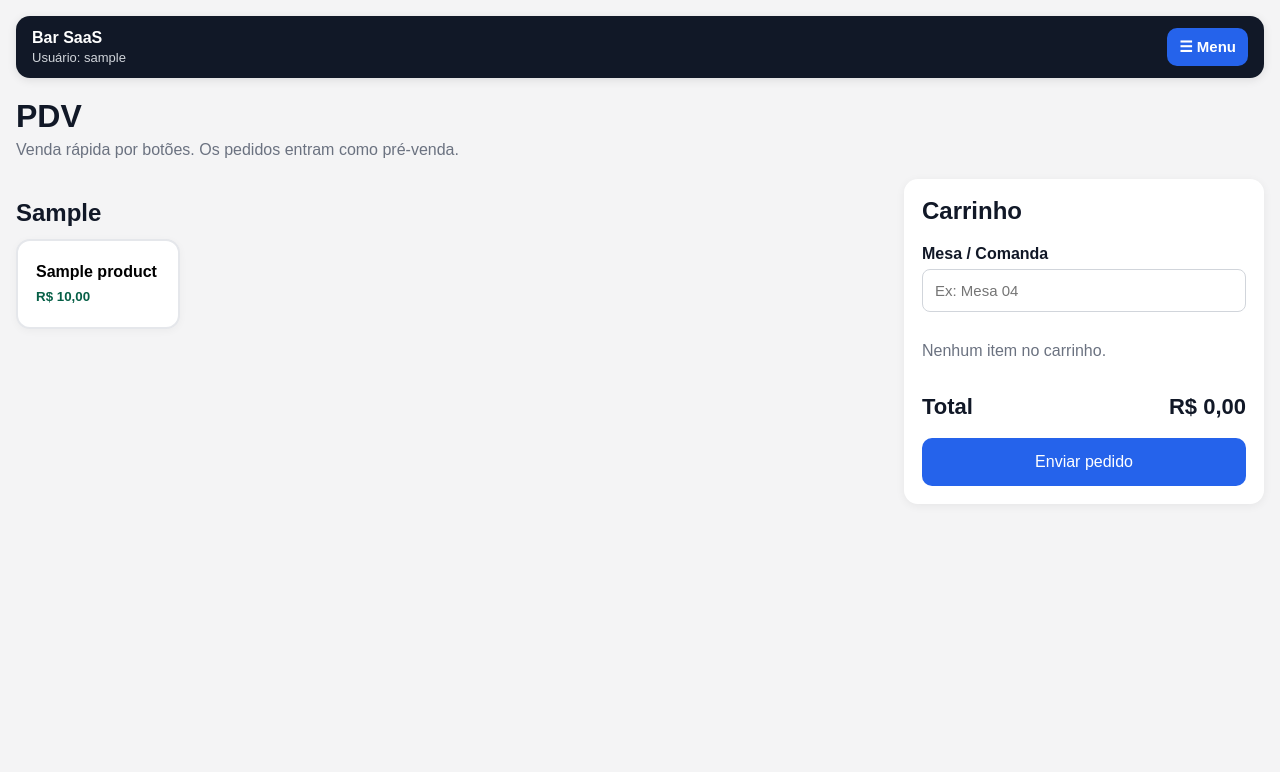
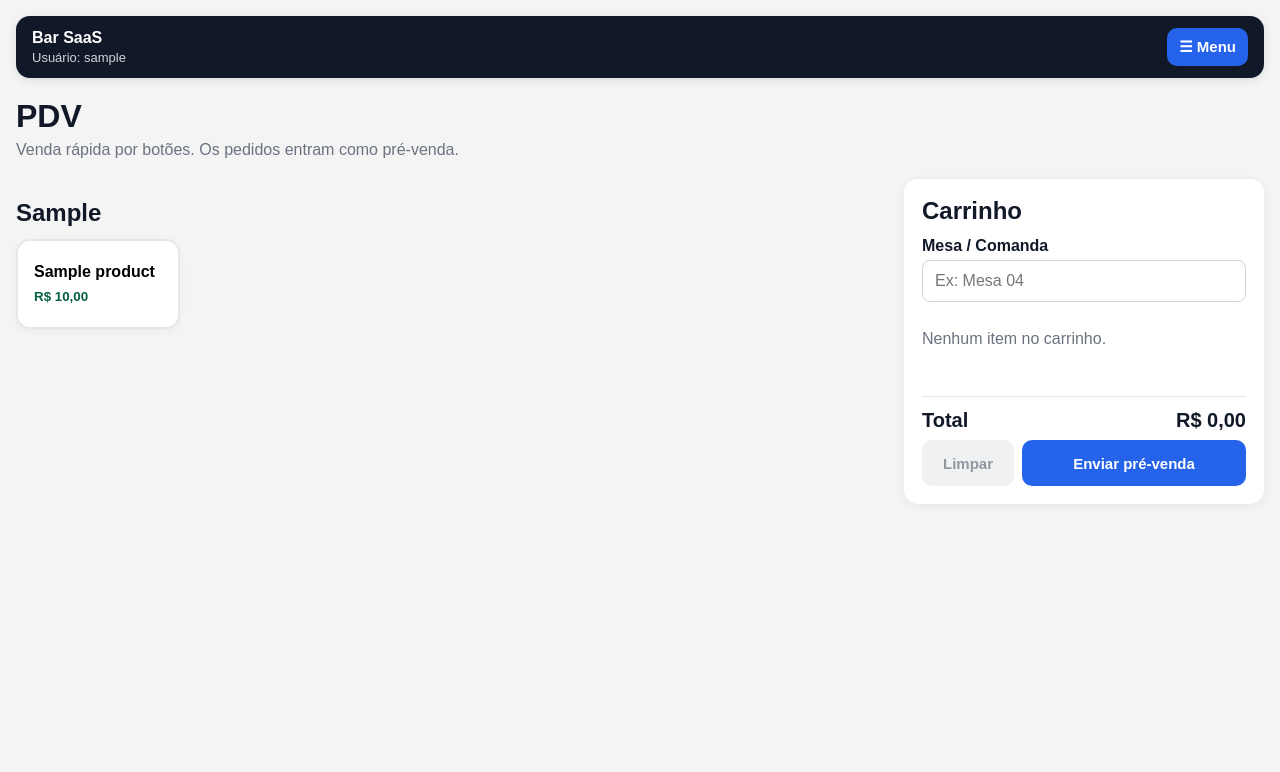
Before and after one commit to pzasz-qww/saas, a Django app: page /pdv/ in a window 1280 px wide. Shown: the top 772 px of the page. After the commit the page ends 486 px from the top, so only its background shows below. Run offline with Django 5.2, Linux system fonts and the light colour scheme; a user stored in the database is signed in; tables that the repository leaves empty hold one stand-in row (values such as "Sample post").

Commit message:
mudanças pdv em progresso o.1.a

```diff
--- a/static/css/pdv.css
+++ b/static/css/pdv.css
@@ -1,6 +1,8 @@
-/* ==========================
-   Base
-========================== */
+:root {
+    --mobile-cart-collapsed-height: 76px;
+    --mobile-cart-expanded-height: 62dvh;
+    --mobile-cart-gap: 24px;
+}
 
 body {
     margin: 0;
@@ -19,10 +21,6 @@ h1 {
     color: #6b7280;
 }
 
-/* ==========================
-   Layout (Mobile First)
-========================== */
-
 .layout {
     display: flex;
     flex-direction: column;
@@ -31,15 +29,21 @@ h1 {
 
 .products-panel {
     width: 100%;
-    padding-bottom: 420px;
-}
-.cart {
-    width: 100%;
+    padding-bottom: calc(
+        var(--mobile-cart-collapsed-height)
+        + var(--mobile-cart-gap)
+        + env(safe-area-inset-bottom)
+    );
+    transition: padding-bottom 0.2s ease;
 }
 
-/* ==========================
-   Categorias
-========================== */
+body.mobile-cart-expanded .products-panel {
+    padding-bottom: calc(
+        var(--mobile-cart-expanded-height)
+        + var(--mobile-cart-gap)
+        + env(safe-area-inset-bottom)
+    );
+}
 
 .category {
     margin-bottom: 24px;
@@ -49,40 +53,37 @@ h1 {
     margin-bottom: 12px;
 }
 
-/* ==========================
-   Produtos
-========================== */
-
 .product-grid {
     display: grid;
-    grid-template-columns: 1fr;
+    grid-template-columns: repeat(2, minmax(0, 1fr));
     gap: 12px;
 }
 
 .product-button {
     width: 100%;
+    min-width: 0;
     min-height: 90px;
-
-    background: #fff;
+    background: #ffffff;
     border: 2px solid #e5e7eb;
     border-radius: 14px;
-
-    padding: 18px;
-
+    padding: 16px;
     text-align: left;
-
     cursor: pointer;
-
-    transition: .2s;
-
-    box-shadow: 0 2px 8px rgba(0,0,0,.04);
+    transition: border-color 0.2s ease, background 0.2s ease;
+    box-shadow: 0 2px 8px rgba(0,0,0,0.04);
 }
 
-.product-button:hover {
+.product-button:hover,
+.product-button:focus-visible {
     border-color: #2563eb;
 }
 
+.product-button:active {
+    background: #eff6ff;
+}
+
 .product-name {
+    overflow-wrap: anywhere;
     font-size: 16px;
     font-weight: bold;
     margin-bottom: 8px;
@@ -93,69 +94,138 @@ h1 {
     font-weight: bold;
 }
 
-/* ==========================
-   Carrinho
-========================== */
-
 .cart {
-    background: white;
-    border-radius: 18px 18px 0 0;
-    padding: 18px;
-    box-shadow: 0 -4px 16px rgba(0,0,0,.12);
-align-items: center;
     position: fixed;
-
     left: 0;
     right: 0;
     bottom: 0;
-
-    max-height: 40vh;
-    overflow-y: auto;
-
     z-index: 1000;
-
+    display: flex;
+    flex-direction: column;
+    width: 100%;
+    height: calc(
+        var(--mobile-cart-collapsed-height)
+        + env(safe-area-inset-bottom)
+    );
+    max-height: calc(100dvh - 12px);
+    overflow: hidden;
+    background: #ffffff;
+    border-radius: 18px 18px 0 0;
+    padding: 10px 14px calc(10px + env(safe-area-inset-bottom));
+    box-shadow: 0 -4px 16px rgba(0,0,0,0.14);
+    transition: height 0.2s ease;
 }
 
-.cart h2 {
-    margin-top: 0;
+.cart.is-expanded {
+    height: calc(
+        var(--mobile-cart-expanded-height)
+        + env(safe-area-inset-bottom)
+    );
+}
+
+.cart-summary {
+    display: flex;
+    align-items: center;
+    justify-content: space-between;
+    gap: 12px;
+    flex: 0 0 auto;
+    min-height: 46px;
+}
+
+.cart-summary-values {
+    display: grid;
+    min-width: 0;
+    gap: 2px;
+}
+
+.cart-summary-values span {
+    color: #6b7280;
+    font-size: 13px;
+    font-weight: bold;
+}
+
+.cart-summary-values strong {
+    color: #065f46;
+    font-size: 18px;
+}
+
+.cart-toggle-button {
+    flex: 0 0 auto;
+    min-height: 44px;
+    border: none;
+    border-radius: 10px;
+    background: #111827;
+    color: #ffffff;
+    padding: 0 16px;
+    font-size: 14px;
+    font-weight: bold;
+    cursor: pointer;
+}
+
+.cart-content {
+    display: none;
+    flex: 1;
+    min-height: 0;
+    padding-top: 8px;
+}
+
+.cart.is-expanded .cart-content {
+    display: flex;
+    flex-direction: column;
+}
+
+.cart-content h2 {
+    display: none;
+    flex: 0 0 auto;
+    margin: 0 0 8px;
+    font-size: 18px;
+}
+
+#cart-form {
+    display: flex;
+    flex: 1;
+    flex-direction: column;
+    min-height: 0;
 }
 
 .field {
-    margin-bottom: 14px;
+    flex: 0 0 auto;
+    margin-bottom: 8px;
 }
 
 .field label {
     display: block;
-    margin-bottom: 6px;
+    margin-bottom: 5px;
     font-weight: bold;
 }
 
 .field input {
     width: 100%;
-
-    padding: 12px;
-
+    min-height: 42px;
+    padding: 10px 12px;
     border: 1px solid #d1d5db;
     border-radius: 8px;
-
-    font-size: 15px;
+    font-size: 16px;
 }
 
-/* ==========================
-   Itens
-========================== */
+.cart-items-scroll {
+    flex: 1 1 auto;
+    min-height: 0;
+    overflow-y: auto;
+    overscroll-behavior: contain;
+    padding-right: 4px;
+}
 
 .cart-item {
     display: grid;
-    grid-template-columns: 1fr auto;
+    grid-template-columns: minmax(0, 1fr) auto;
     gap: 10px;
-
-    padding: 12px 0;
-
+    padding: 10px 0;
     border-bottom: 1px solid #e5e7eb;
 }
 
 .cart-item-name {
+    overflow-wrap: anywhere;
     font-weight: bold;
 }
 
@@ -171,16 +241,13 @@ align-items: center;
 }
 
 .small-button {
+    min-width: 36px;
+    min-height: 36px;
     border: none;
-
     background: #e5e7eb;
-
-    border-radius: 6px;
-
+    border-radius: 8px;
     padding: 6px 10px;
-
     cursor: pointer;
-
     font-weight: bold;
 }
 
@@ -189,99 +256,149 @@ align-items: center;
     color: #991b1b;
 }
 
-/* ==========================
-   Total
-========================== */
+.empty-cart {
+    color: #6b7280;
+    padding: 14px 0;
+}
+
+.cart-footer {
+    flex: 0 0 auto;
+    border-top: 1px solid #e5e7eb;
+    background: #ffffff;
+    padding-top: 8px;
+}
 
 .total {
     display: flex;
     justify-content: space-between;
-
-    margin: 18px 0;
-
-    font-size: 22px;
+    margin: 0 0 8px;
+    font-size: 20px;
     font-weight: bold;
 }
 
+.cart-footer-actions {
+    display: grid;
+    grid-template-columns: minmax(92px, auto) minmax(0, 1fr);
+    gap: 8px;
+}
+
+.clear-cart-button,
 .submit-button {
-    width: 100%;
+    min-height: 46px;
+    border: none;
+    border-radius: 10px;
+    padding: 0 14px;
+    font-size: 15px;
+    font-weight: bold;
+    cursor: pointer;
+}
 
-    border: none;
+.clear-cart-button {
+    background: #e5e7eb;
+    color: #374151;
+}
 
+.clear-cart-button:disabled {
+    cursor: not-allowed;
+    opacity: 0.55;
+}
+
+.submit-button {
     background: #2563eb;
-    color: white;
-
-    border-radius: 10px;
-
-    padding: 15px;
-
-    font-size: 16px;
-
-    cursor: pointer;
+    color: #ffffff;
 }
 
 .submit-button:hover {
     background: #1d4ed8;
 }
 
-.empty-cart {
-    color: #6b7280;
-    padding: 16px 0;
+@media (max-width: 359px) {
+    .product-grid {
+        grid-template-columns: 1fr;
+    }
+
+    .product-button {
+        min-height: 82px;
+    }
+
+    .cart-toggle-button {
+        padding: 0 12px;
+    }
 }
 
-/* ==========================
-   Tablet
-========================== */
+@media (min-width: 768px) {
+    .product-grid {
+        grid-template-columns: repeat(2, minmax(0, 1fr));
+    }
+}
 
-@media (min-width:768px){
-
-    .product-grid{
-        grid-template-columns:repeat(2,1fr);
+@media (min-width: 1024px) {
+    body {
+        padding: 16px;
     }
 
-}
-
-/* ==========================
-   Desktop
-========================== */
-
-@media (min-width:1024px){
-
-    body {
-    margin: 0;
-    padding: 16px;
-    padding-bottom: 48vh;
+    .layout {
+        display: grid;
+        grid-template-columns: minmax(0, 1fr) 360px;
+        gap: 20px;
+        align-items: start;
     }
 
-    .layout{
-
-        display:grid;
-
-        grid-template-columns:1fr 360px;
-
-        gap:20px;
-
-        align-items:start;
+    .products-panel,
+    body.mobile-cart-expanded .products-panel {
+        padding-bottom: 0;
     }
 
-    .product-grid{
-
-        grid-template-columns:repeat(auto-fill,minmax(160px,1fr));
-
+    .product-grid {
+        grid-template-columns: repeat(auto-fill, minmax(160px, 1fr));
     }
 
-    .cart{
-    position: sticky;
+    .cart {
+        position: sticky;
+        top: 24px;
+        left: auto;
+        right: auto;
+        bottom: auto;
+        width: 100%;
+        height: auto;
+        max-height: calc(100vh - 48px);
+        padding: 18px;
+        border-radius: 14px;
+        box-shadow: 0 2px 10px rgba(0,0,0,0.06);
+        transition: none;
+    }
 
-    top: 24px;
+    .cart-summary {
+        display: none;
+    }
 
-    max-height: calc(100vh - 48px);
+    .cart-content,
+    .cart.is-expanded .cart-content {
+        display: flex;
+        flex-direction: column;
+        min-height: 0;
+        padding-top: 0;
+    }
 
-    overflow-y: auto;
+    .cart-content h2 {
+        display: block;
+        margin-bottom: 12px;
+        font-size: 24px;
+    }
 
-    border-radius: 14px;
+    #cart-form {
+        max-height: calc(100vh - 124px);
+    }
 
-    box-shadow: 0 2px 10px rgba(0,0,0,.06);
+    .field {
+        margin-bottom: 14px;
+    }
+
+    .cart-items-scroll {
+        min-height: 80px;
+    }
+
+    .cart-footer {
+        padding-top: 12px;
+    }
 }
-
-}
--- a/templates/orders/pdv.html
+++ b/templates/orders/pdv.html
@@ -56,16 +56,30 @@
 
         </section>
 
-        <aside class="cart">
+        <aside class="cart" id="cart">
+            <div class="cart-summary">
+                <div class="cart-summary-values">
+                    <span id="cart-summary-count">0 itens</span>
+                    <strong id="cart-summary-total">R$ 0,00</strong>
+                </div>
 
+                <button
+                    type="button"
+                    class="cart-toggle-button"
+                    id="cart-toggle-button"
+                    aria-controls="cart-content"
+                    aria-expanded="false">
+                    Ver carrinho
+                </button>
+            </div>
+
+            <div class="cart-content" id="cart-content">
                 <h2>Carrinho</h2>
 
-            <form method="post" onsubmit="prepareCartData()">
-
+                <form method="post" id="cart-form" onsubmit="prepareCartData()">
                     {% csrf_token %}
 
                     <div class="field">
-
                         <label for="table_or_tab">
                             Mesa / Comanda
                         </label>
@@ -75,17 +89,17 @@
                             name="table_or_tab"
                             id="table_or_tab"
                             placeholder="Ex: Mesa 04">
-
                     </div>
 
+                    <div class="cart-items-scroll">
                         <div id="cart-items">
-
                             <div class="empty-cart">
                                 Nenhum item no carrinho.
                             </div>
-
+                        </div>
                     </div>
 
+                    <div class="cart-footer">
                         <div class="total">
                             <span>Total</span>
                             <span id="cart-total">R$ 0,00</span>
@@ -96,16 +110,23 @@
                             name="cart_data"
                             id="cart_data">
 
+                        <div class="cart-footer-actions">
+                            <button
+                                type="button"
+                                class="clear-cart-button"
+                                id="clear-cart-button">
+                                Limpar
+                            </button>
+
                             <button
                                 type="submit"
                                 class="submit-button">
-
-                    Enviar pedido
-
+                                Enviar pré-venda
                             </button>
-
+                        </div>
+                    </div>
                 </form>
-
+            </div>
         </aside>
 
     </div>
```
Also changed, not shown: static/js/pdv.js (+32 -4 lines). Lines whose indentation alone changed are shown as unchanged.
